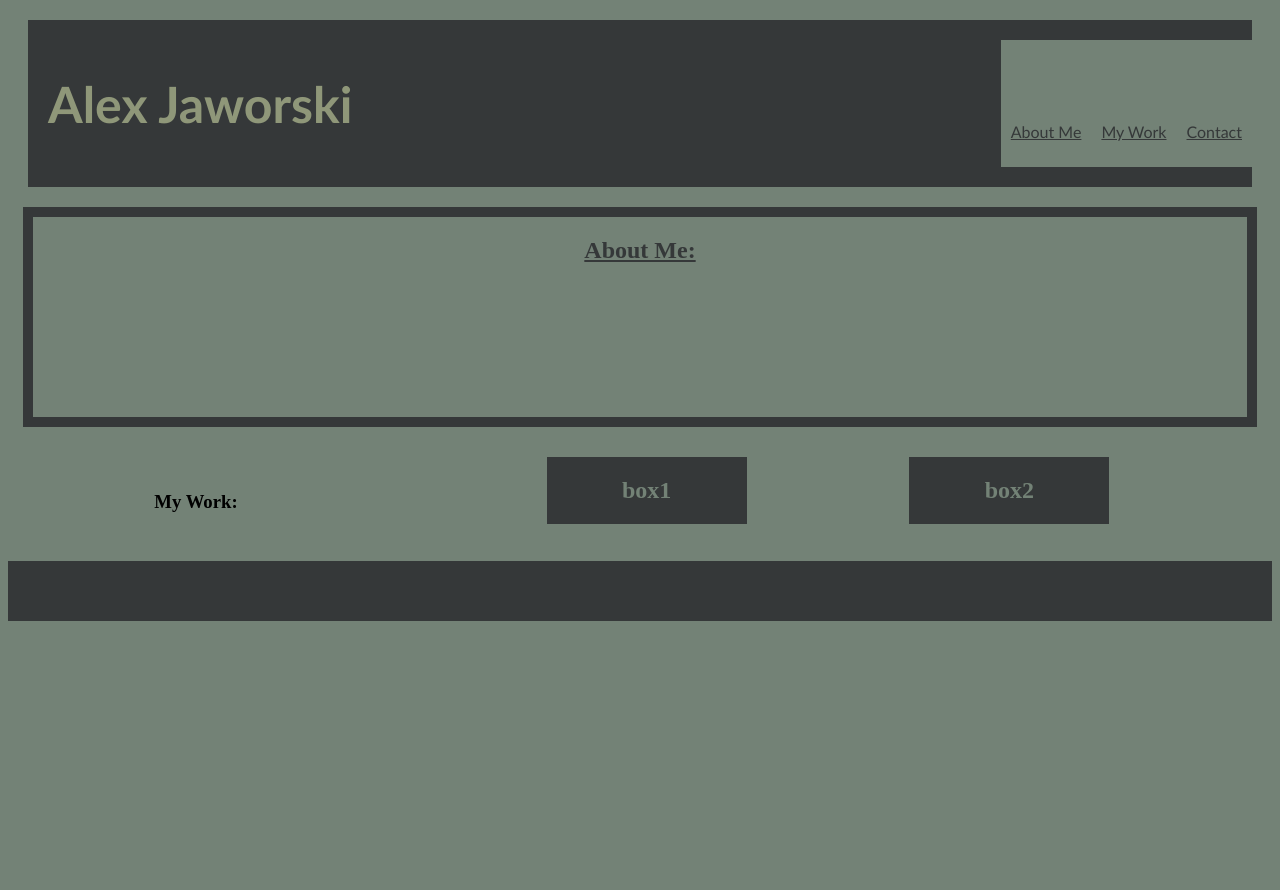
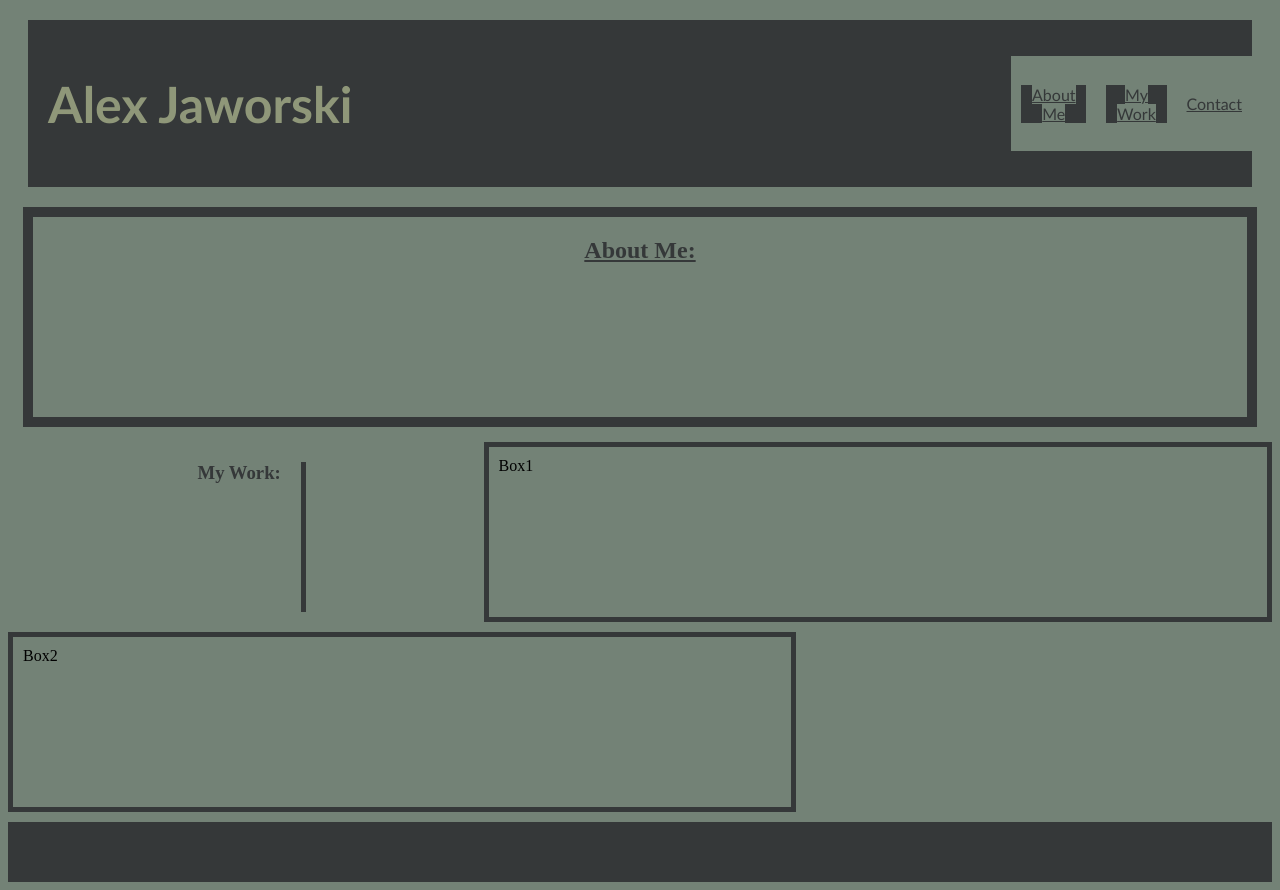
Before and after one commit to Ajaws2022/BC-CH-Round2, a plain HTML site: page index.html in a window 1280 px wide. Before the commit the page ends 800 px from the top, so only its background shows below. Drawn offline with Linux system fonts and the light colour scheme.

Commit message:
worked with a tutor to better implement css then reworked html and css semantics

```diff
--- a/assets/style.css
+++ b/assets/style.css
@@ -23,7 +23,7 @@
 }
 
 .header h1::after {
-    content: attr();
+    background: url();
     max-width: 15px;
 }
 
@@ -32,26 +32,26 @@
     display: flex;
     justify-content: flex-end;
     align-items: end;
-    float: right;
+
 
 }
 
-.header div ul {
-
+.header ul {
 
     display: flex;
-    flex: auto;
-    justify-items: center;
-    align-items: end;
+    flex: 0 0 20%;
+    justify-content: center;
+    align-items: center;
     padding: 0%;
 
 
 }
 
-.header div ul li {
+.header ul li {
     display: inline-block;
     margin: 10px;
     background-color: #353839;
+    text-align: center;
 
 }
 
@@ -74,21 +74,40 @@ a {
     color: #353839;
 }
 
-.worktab {
-    margin: 30px;
-    display: block;
-    float: left;
-    width: 25%;
-    border: 0 10px 10px 0 #353839;
+#worktab {
+    display: flex;
+    flex-wrap: wrap;
+    justify-content: space-between;
+    border-right: 4px #353839;
+
 }
 
-.worktab h3 {
+#worktab h3 {
+
+    flex: 0 0 20%;
+    border-right: 5px #353839 solid;
+    margin: 20px;
+    text-align: right;
+    color: #353839;
+   padding-right: 20px;
+}
+
+#worktab div{
+flex: 0 0 60%;
 
 
-    border-color: #353839;
+}
 
-    text-align: center;
+#portbox {
+    border: 5px #353839 solid;
+    min-height: 150px;
+    max-height: 150px;
+    margin-bottom: 10px;
+    padding: 10px;
+
 }
+
+
 
 .mywork {
     margin-top: 30px;
@@ -110,6 +129,14 @@ a {
     text-align: center;
 }
 
+#workdisplay {
+    border: 4px #353839;
+    min-height: 150px;
+    max-height: 150px;
+
+
+}
+
 .footer {
 
     padding: 30px;
--- a/index.html
+++ b/index.html
@@ -11,43 +11,41 @@
 <body>
     <div class="header">
         <h1>Alex Jaworski</h1>
-        <div>
+
             <ul>
                 <li>
-                    <a href="link">About Me</a>
+                    <a href="#aboutme">About Me</a>
                 </li>
                 <li>
-                    <a href="link">My Work</a>
+                    <a href="#worktab">My Work</a>
                 </li>
                 <li >
-                    <a href="link">Contact</a>
+                    <a href="#contactinfo">Contact</a>
                 </li>
             </ul>
-        </div>
+
     </div>
 
-    <div class="aboutme">
+    <div id="aboutme" class="aboutme">
         <h2>About Me:</h2>
 
     </div>
 
-    <div class="worktab">
-        <h3>My Work:</h3>
 
-    </div>
+    <section>
+        <div id="worktab">
 
-    <div class="mywork">
-        <div>
-        <h2>box1</h2>
+            <h3>My Work:</h3>
+            <div id="portbox">Box1</div>
+            <div id="portbox">Box2</div>
+
         </div>
 
-        <div>
-            <h2>box2</h2>
-        </div>
+    </section>
 
-    </div>
 
-    <div class="footer">
+
+    <div id="contactinfo" class="footer">
         <div></div>
 
     </div>
```
